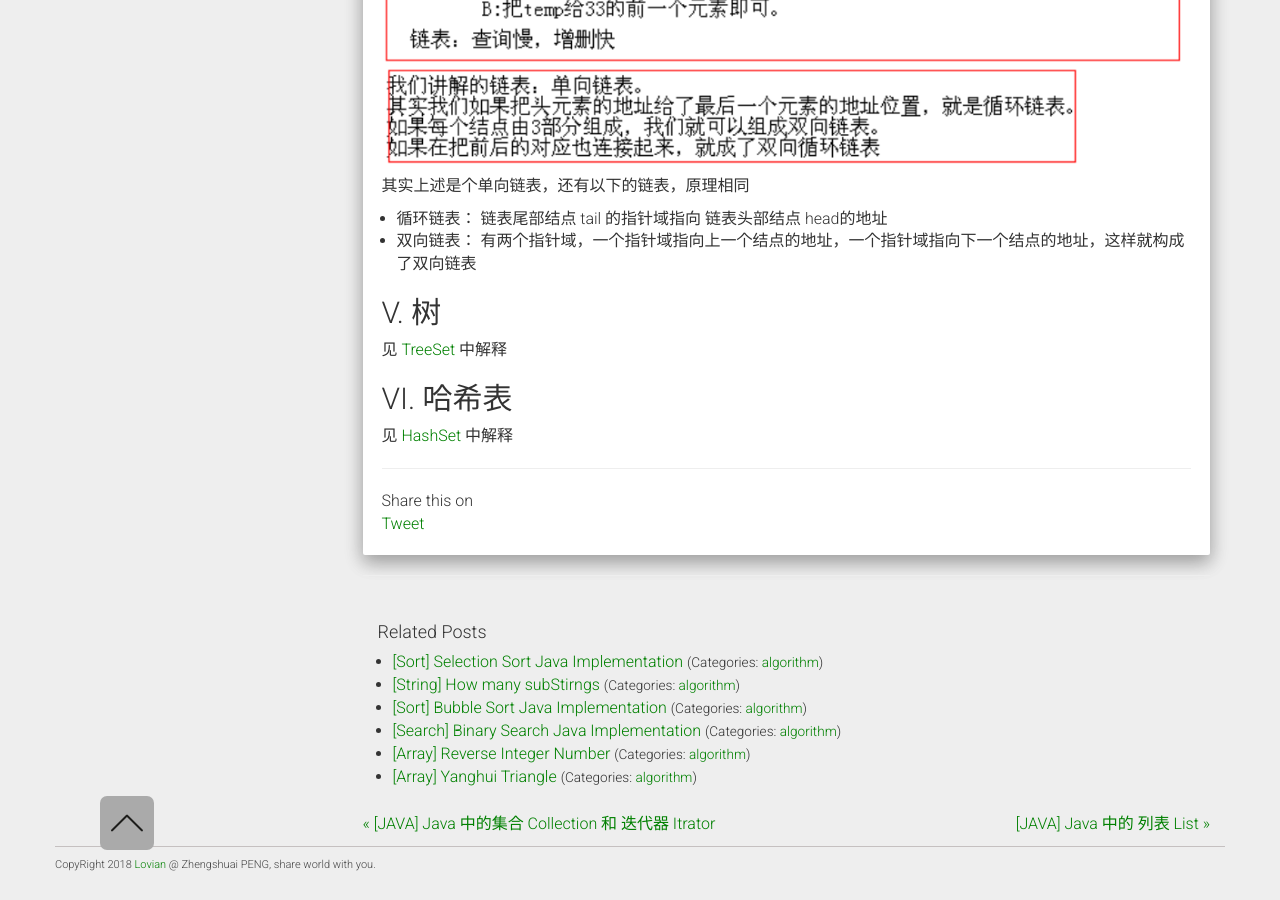
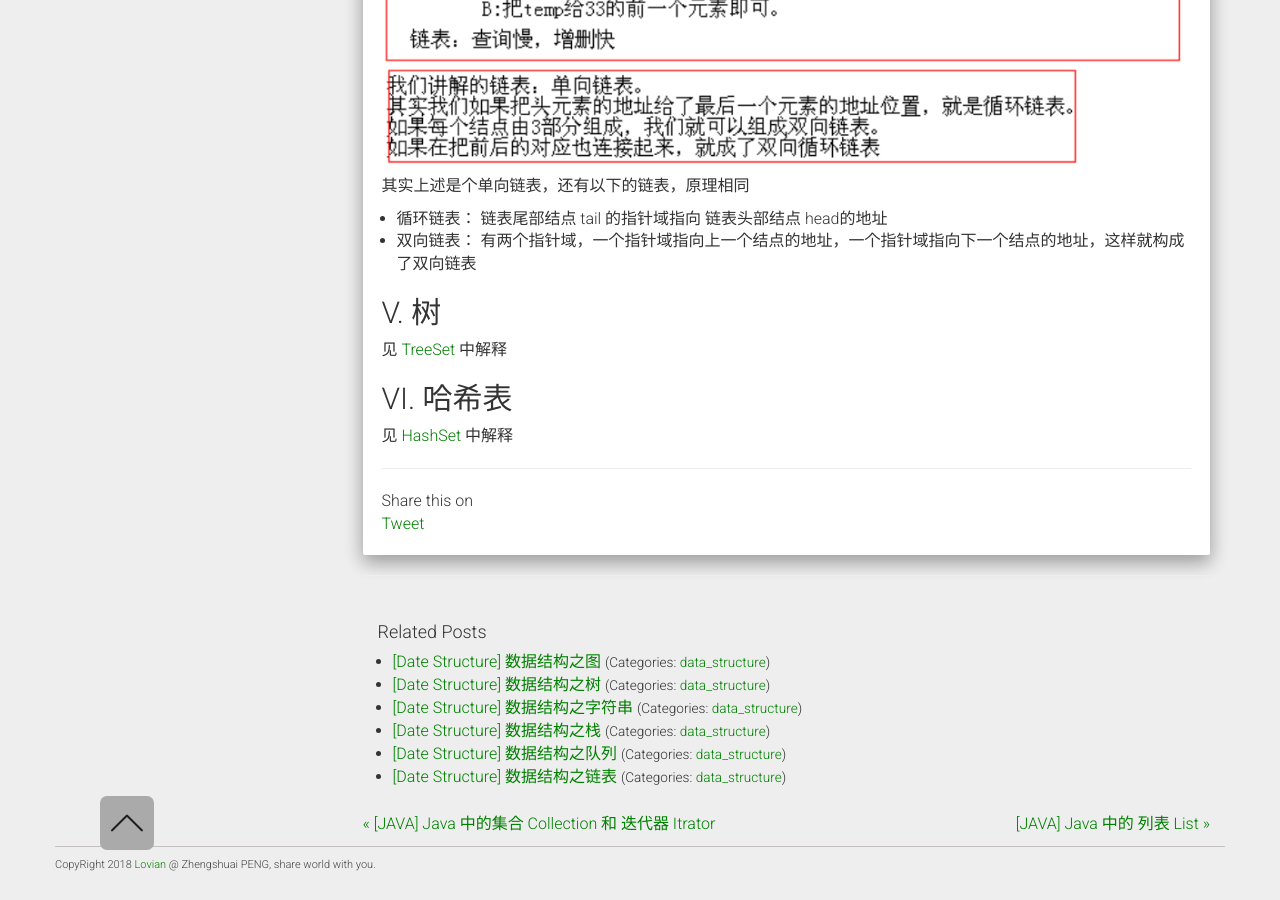
Before and after one commit to ZhengshuaiPENG/zhengshuaipeng.github.io, a Jekyll site: the page built from _posts/2016/07/2016-07-19-java-data-structure.md, in a window 1280 px wide and 900 px high, scrolled down 3747 px. Built offline with Jekyll 4.4.1, drawn with Linux system fonts in a browser that asks for light colours; nearby versions of some CDN libraries; comment, search, counter and statistics services are not loaded; some of the changed text lies outside the part shown.

Commit message:
modify some bugs

```diff
--- a/_config.yml
+++ b/_config.yml
@@ -6,6 +6,7 @@ github: https://github.com/ZhengshuaiPENG
 about: A Small Developer
 
 baseurl: ""
+url: ""
 # url: "blog.lovian.org"
 # url: "http://127.0.0.1:4000"
 
--- a/_posts/2016/07/2016-07-19-java-data-structure.md
+++ b/_posts/2016/07/2016-07-19-java-data-structure.md
@@ -4,7 +4,7 @@ title:  "[Date Structure] 数据结构简介"
 date:   2016-07-19
 desc: "introduction the data structure"
 keywords: "java, data structure"
-categories: [algorithm]
+categories: [data_structure]
 ---
 
 # 数据结构简介
--- a/index.html
+++ b/index.html
@@ -1,6 +1,6 @@
 ---
 layout: default
-title: Lovian Blog Home
+title: Lovian Blog
 ---
 <div class="well">
     <div class="list-group">
```
